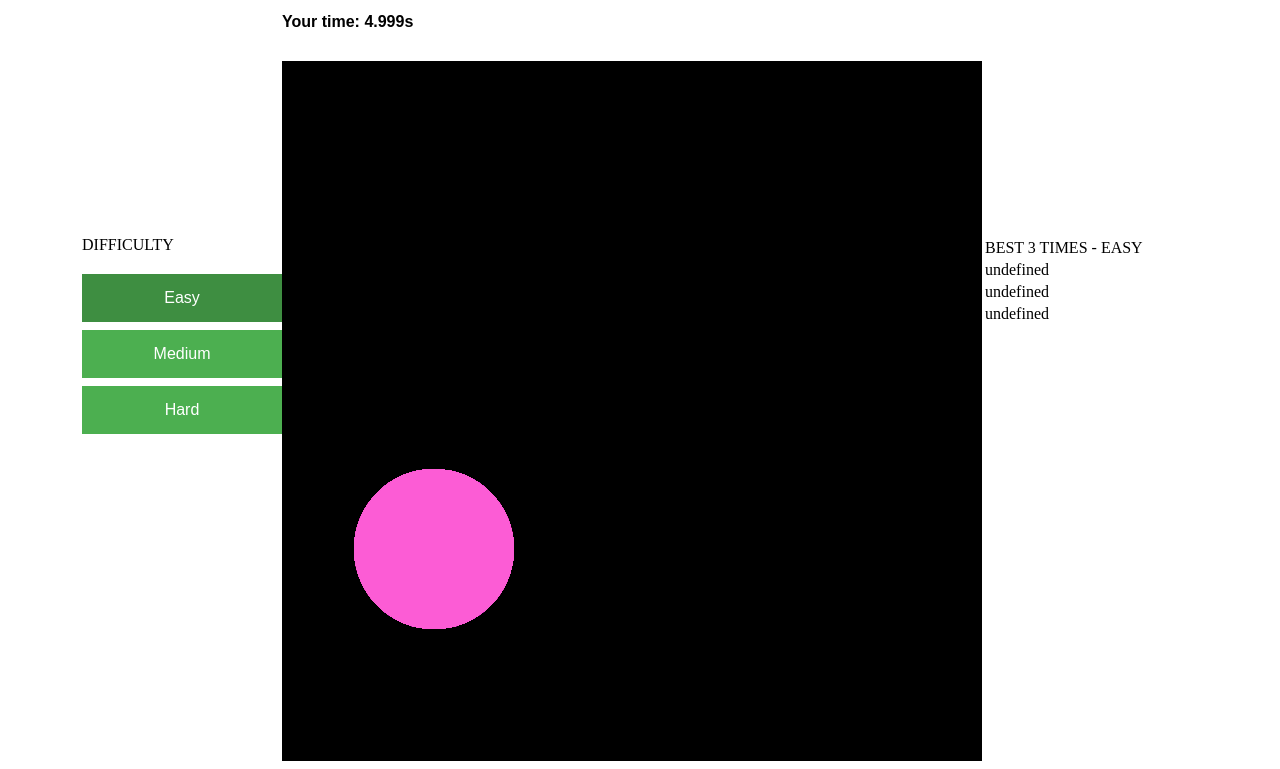
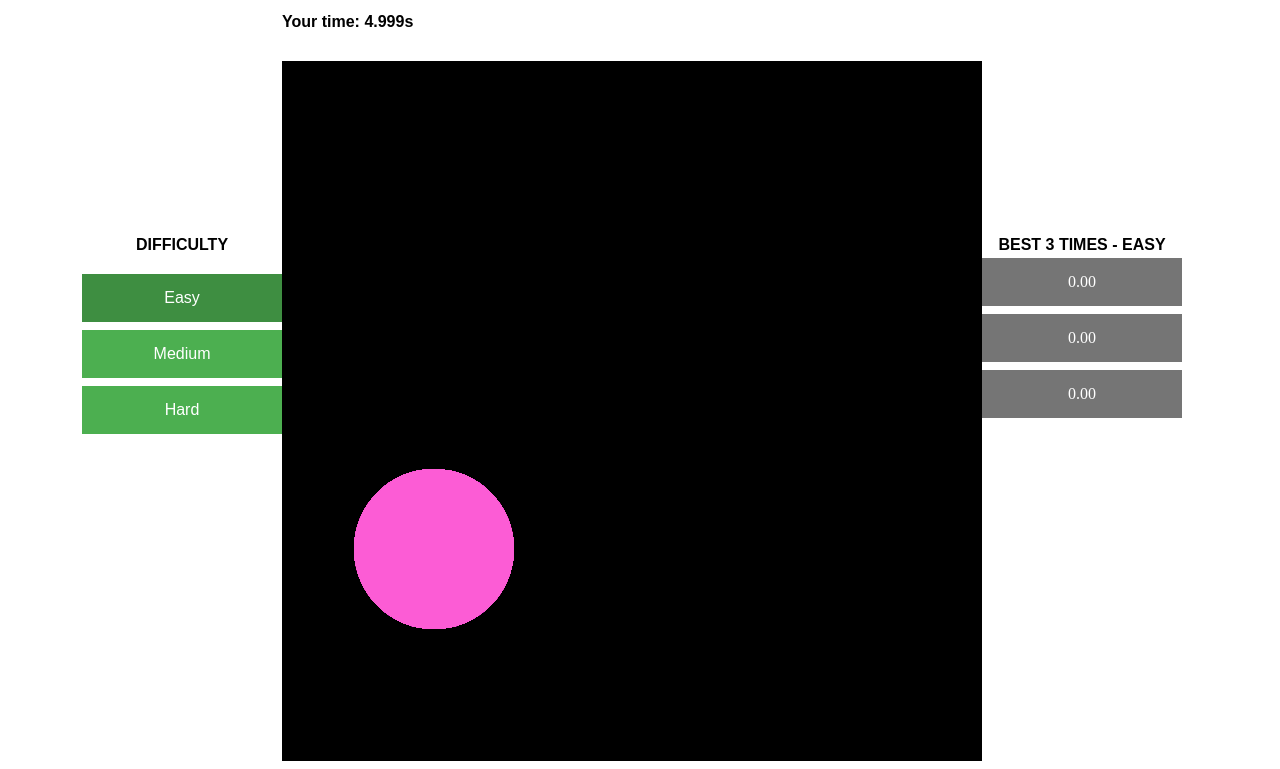
Before and after one commit to Zupecki/web-dev-course-2, a plain HTML site: page 3-js/reaction-game/public_html/index.html in a window 1280 px wide. Shown: the part 87-856 px from the top of the page. Drawn offline with Linux system fonts and the light colour scheme.

Commit message:
Changed timesRecord to object containing three arrays named for easy, medium, and hard; updated all referential code to ensure it accesses via key instead of index. Added conditional checks to push times into appropriate arrays based on the currently selected gameDifficulty as denoted by the active button in the left-panel. Messed with the styling a bit. Finished.

```diff
--- a/3-js/reaction-game/public_html/css/main.css
+++ b/3-js/reaction-game/public_html/css/main.css
@@ -2,6 +2,8 @@ canvas {
 	float:left;
 	margin: 2px;
 }
+
+
 
 .game-wrapper {
 	width: 1116px;
@@ -30,27 +32,11 @@ canvas {
 .info-panel {
 	box-sizing: border-box;
 	width: 100%;
-	height: 50%;
 	margin: 175px 0 0 0;
-	/*border-style: solid;*/
 }
-
-#difficulty {
-
-}
-
 
 .difficulty-button {
 	background-color: #4CAF50;
-	border: none;
-	color: white;
-	padding: 15px 32px;
-	margin: 4px 0;
-	text-align: center;
-	text-decoration: none;
-	display: inline-block;
-	font-size: 16px;
-	width: 100%;
 	cursor: pointer;
 }
 
@@ -58,8 +44,20 @@ canvas {
 	background-color: #3E8E41;
 }
 
-#top-scores {
+.score-block {
+	background-color: #757575;
+}
 
+.block-style {
+	border: none;
+	color: white;
+	text-align: center;
+	text-decoration: none;
+	display:inline-block;
+	width: 100%;
+	font-size: 16px;
+	margin: 4px 0;
+	padding: 15px 0;
 }
 
 .bold {
@@ -74,3 +72,7 @@ canvas {
 .typeface-arial {
 	font-family: arial;
 }
+
+.center {
+	text-align: center;
+}
--- a/3-js/reaction-game/public_html/index.html
+++ b/3-js/reaction-game/public_html/index.html
@@ -24,36 +24,22 @@
             <div class="game-panel">
                 <div class="side-panel">
                     <div class ="info-panel" id="difficulty">
-                        <p>DIFFICULTY</p>
-                        <button class="difficulty-button selected-button">Easy</button>
-                        <button class="difficulty-button">Medium</button>
-                        <button class="difficulty-button">Hard</button>
+                        <p class="bold typeface-arial center">DIFFICULTY</p>
+                        <button class="block-style difficulty-button selected-button">Easy</button>
+                        <button class="block-style difficulty-button">Medium</button>
+                        <button class="block-style difficulty-button">Hard</button>
                     </div>
-
-
                 </div>
 
                 <canvas id="canvas"></canvas>
 
                 <div class="side-panel">
                     <div class="info-panel" id="top-scores">
-                        <table>
-                            <tr>
-                                <td>BEST 3 TIMES - <span id="difficulty-text">EASY</span></td>
-                            </tr>
-                            <tr>
-                                <td id="score-1st">0.00</td>
-                            </tr>
-                            <tr>
-                                <td id="score-2nd">0.00</td>
-                            </tr>
-                            <tr>
-                                <td id="score-3rd">0.00</td>
-                            </tr>
-                        </table>
+                        <div class="bold typeface-arial center">BEST 3 TIMES - <span id="difficulty-text">EASY</span></div>
+                        <div class="block-style score-block" id="score-1st">0.00</div>
+                        <div class="block-style score-block" id="score-2nd">0.00</div>
+                        <div class="block-style score-block" id="score-3rd">0.00</div>
                     </div>
-
-
                 </div>
             </div>
         </div>
--- a/3-js/reaction-game/public_html/js/main.js
+++ b/3-js/reaction-game/public_html/js/main.js
@@ -5,7 +5,7 @@
     var timeTaken = 0.0;
     var timeStart = new Date().getTime();
     var shapeList = [];
-    var timeRecords = [];
+    var timeRecords = {"easy" : [], "medium" : [], "hard" : []};
     var gameDifficulty = "easy";
     var respawnTime = 3.0;
 
@@ -112,7 +112,7 @@
         timer = calculate_time(timeStart, currentTime);
         append_to_innerHTML(element, timer);
 
-        updateScores();
+
     };
 
     function setDifficulty(difficulty){
@@ -148,13 +148,24 @@
     };
 
     function updateScores() {
+        var table = 0;
         var scoreElements = [];
         scoreElements.push(document.getElementById("score-1st"));
         scoreElements.push(document.getElementById("score-2nd"));
         scoreElements.push(document.getElementById("score-3rd"));
-
+/*
+        if(difficulty == "easy") {
+            table = 0;
+        }
+        else if(difficulty == "medium") {
+            table = 1;
+        }
+        else if(difficulty == "hard") {
+            table = 2;
+        }
+*/
         for(var i = 0; i < scoreElements.length; i++ ) {
-            scoreElements[i].innerHTML = timeRecords[i];
+            scoreElements[i].innerHTML = timeRecords[gameDifficulty][i];
         }
 
         console.log("LENGTH OF RECORD TIMES: " + timeRecords.length)
@@ -164,12 +175,22 @@
     function resetTime(save) {
         if(save == true) {
             timeTaken = calculate_time(timeStart, new Date().getTime());
-            timeRecords.push(timeTaken);
-            console.log("LOG OF TIMES: " + timeRecords);
+            console.log("TIME TAKEN: " + timeTaken);
+
+            timeRecords[gameDifficulty].push(timeTaken);
+
+
+
+            console.log("LOG OF TIMES:")
+            console.log("EASY: " + timeRecords["easy"]);
+            console.log("MEDIUM: " + timeRecords["medium"]);
+            console.log("HARD: " + timeRecords["hard"]);
         }
 
-        timeRecords.sort();
-        timeRecords.splice(3, 3);
+        timeRecords[gameDifficulty].sort();
+        timeRecords[gameDifficulty].splice(3, 3);
+
+        updateScores();
 
         timeStart = new Date().getTime();
     };
```
